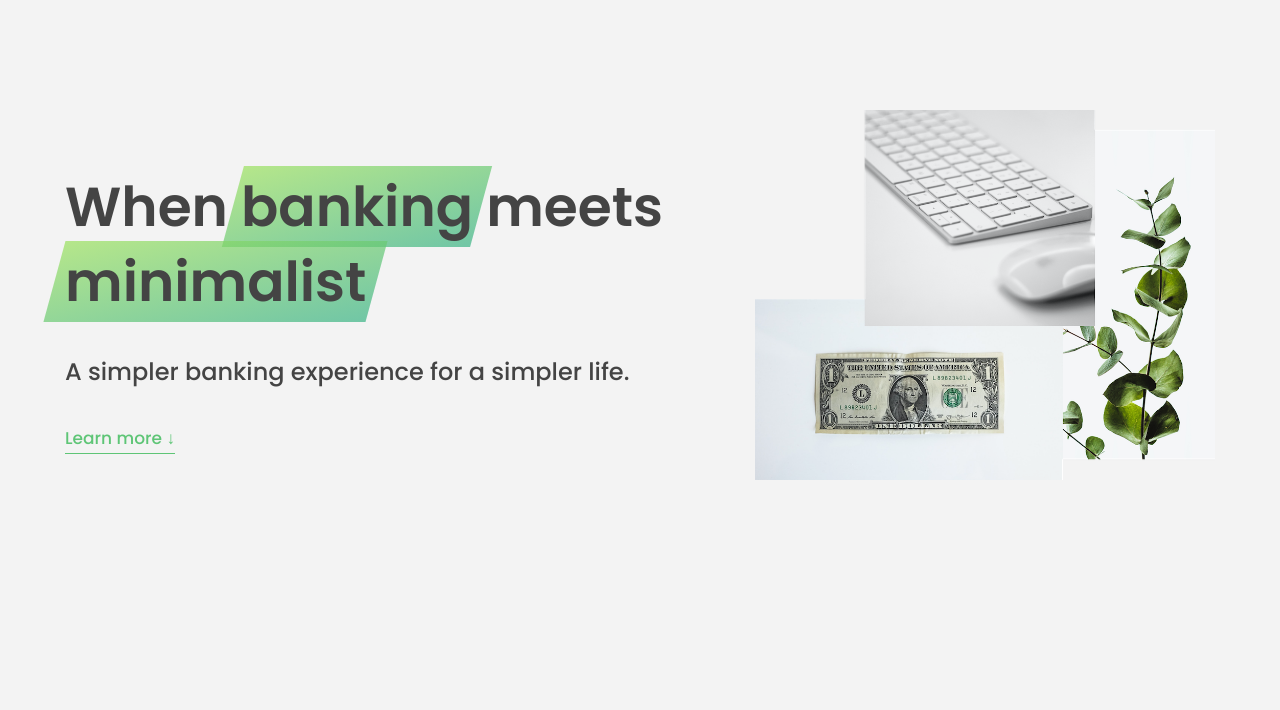
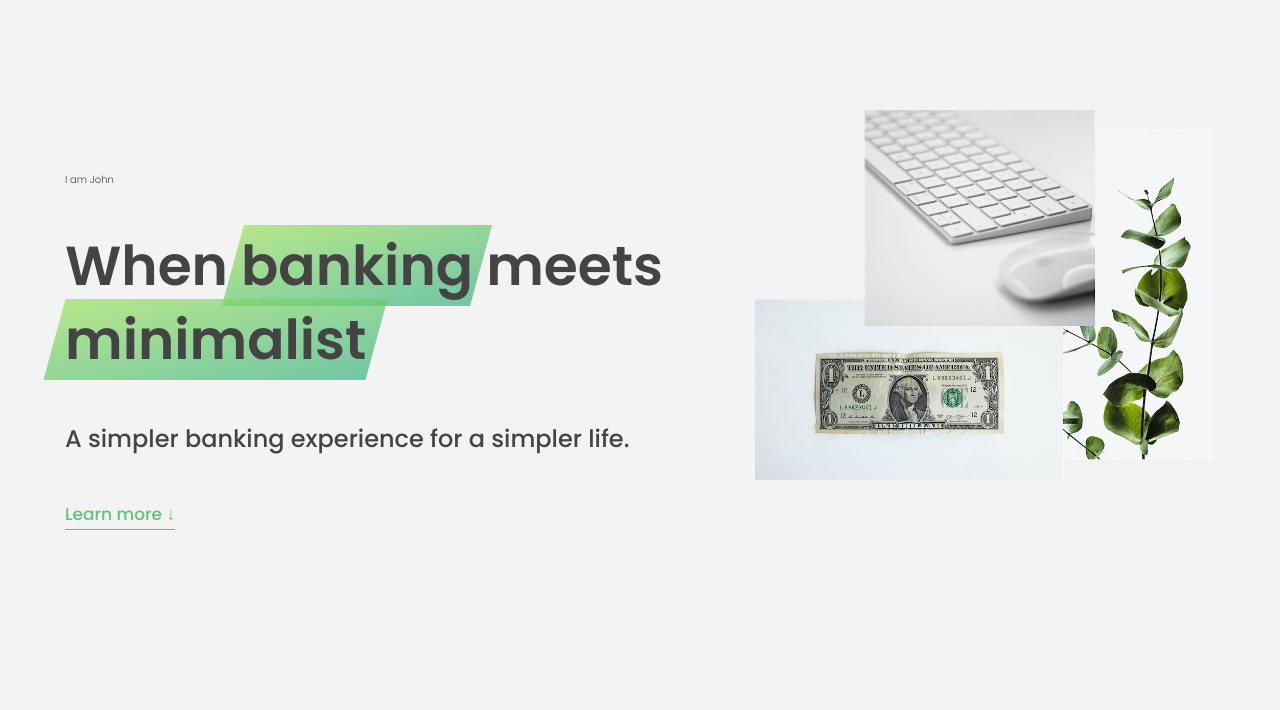
Before and after one commit to kiethohoai/bankist-s13, a website: page index.html in a window 1280 px wide. Shown: the part 90-800 px from the top of the page. Drawn offline with Linux system fonts and the light colour scheme.

Commit message:
012 DOM Traversing

```diff
--- a/index.html
+++ b/index.html
@@ -42,6 +42,7 @@
       </nav>
 
       <div class="header__title">
+        <span>I am John</span>
         <h1>
           When
           <!-- Green highlight effect -->
```
Also changed, not shown: script.js (+26 -0 lines), readme.md.
